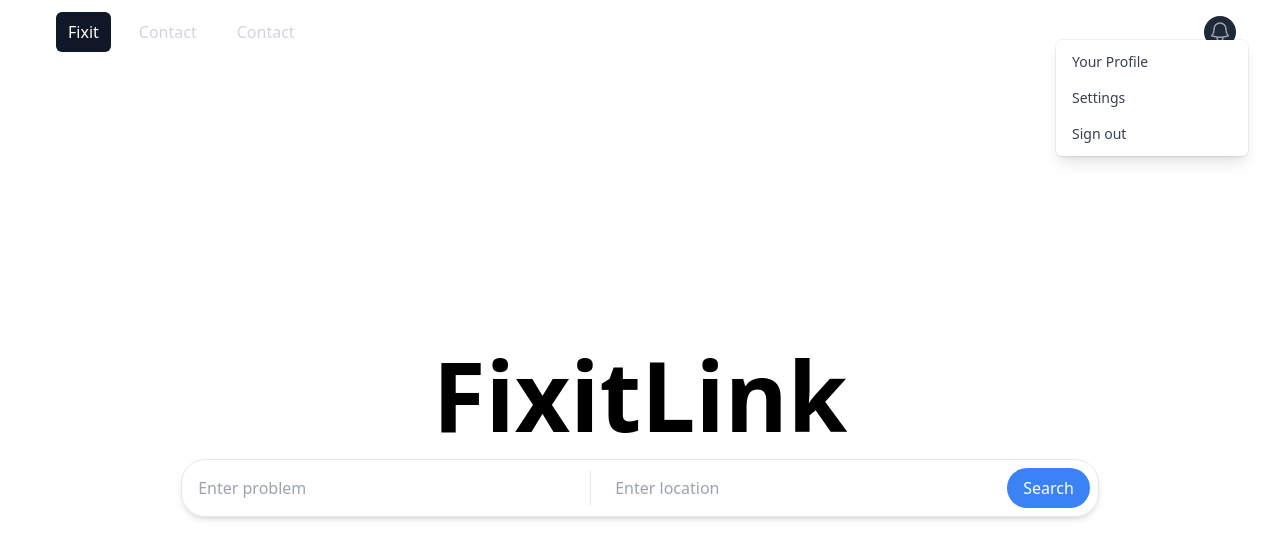
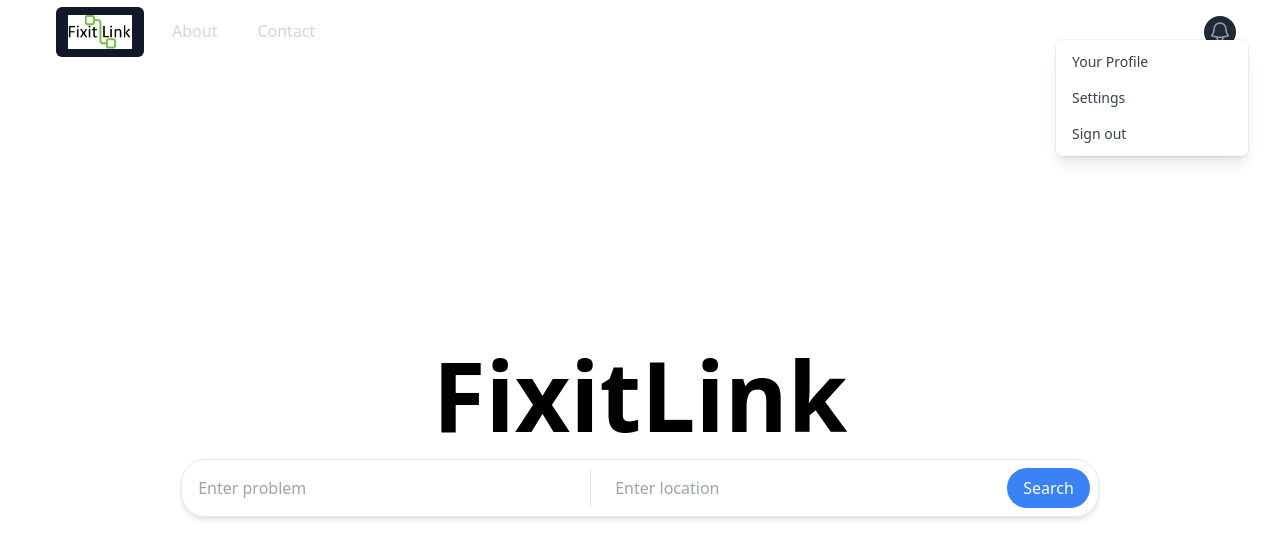
Before and after one commit to WillCBarker/Fixit, a Next.js app in the folder fixit-webapp/: page / in a window 1280 px wide. Shown: the top 558 px of the page. Built offline with nearby package versions, Linux system fonts and the light colour scheme.

Commit message:
small fixes to link titles

```diff
--- a/fixit-webapp/app/components/navigation/navbar/navbar.js
+++ b/fixit-webapp/app/components/navigation/navbar/navbar.js
@@ -33,9 +33,11 @@ const Navbar = () => {
             <div className="hidden sm:ml-6 sm:block">
               <div className="flex space-x-4">
                 {/* <!-- Current: "bg-gray-900 text-white", Default: "text-gray-300 hover:bg-gray-700 hover:text-white" --> */}
-                <Link href="/" className="bg-gray-900 text-white block rounded-md px-3 py-2 text-base font-medium" aria-current="page">Fixit</Link>
-                <Link href="/about" className="text-gray-300 hover:bg-gray-700 hover:text-white block rounded-md px-3 py-2 text-base font-medium">Contact</Link>
-                <Link href="/contact" className="text-gray-300 hover:bg-gray-700 hover:text-white block rounded-md px-3 py-2 text-base font-medium">Contact</Link>
+                <Link href="/" className="bg-gray-900 text-white block rounded-md px-3 py-2 text-base font-medium" aria-current="page">
+                  <img src="/FixitLink_logo_black_words_inversed_shortened.png" alt="Fixit Logo" className="w-16 h-auto"/>
+                </Link>
+                <Link href="/about" className="text-gray-300 hover:bg-gray-700 hover:text-white block rounded-md px-3 py-2 text-base font-medium mt-1">About</Link>
+                <Link href="/contact" className="text-gray-300 hover:bg-gray-700 hover:text-white block rounded-md px-3 py-2 text-base font-medium mt-1">Contact</Link>
               </div>
             </div>
           </div>
@@ -82,7 +84,9 @@ const Navbar = () => {
       <div className="sm:hidden" id="mobile-menu">
         <div className="space-y-1 px-2 pb-3 pt-2">
           {/* <!-- Current: "bg-gray-900 text-white", Default: "text-gray-300 hover:bg-gray-700 hover:text-white" --> */}
-          <Link href="/" className="bg-gray-900 text-white block rounded-md px-3 py-2 text-base font-medium" aria-current="page">Fixit</Link>
+          <Link href="/" className="bg-gray-900 text-white block rounded-md px-3 py-2 text-base font-medium" aria-current="page">
+            <img src="./../../../public/FixitLink-logos.jpeg" alt="Fixit Logo" />
+          </Link>
           <Link href="/about" className="text-gray-300 hover:bg-gray-700 hover:text-white block rounded-md px-3 py-2 text-base font-medium">Contact</Link>
           <Link href="/contact" className="text-gray-300 hover:bg-gray-700 hover:text-white block rounded-md px-3 py-2 text-base font-medium">Contact</Link>
         </div>
```
